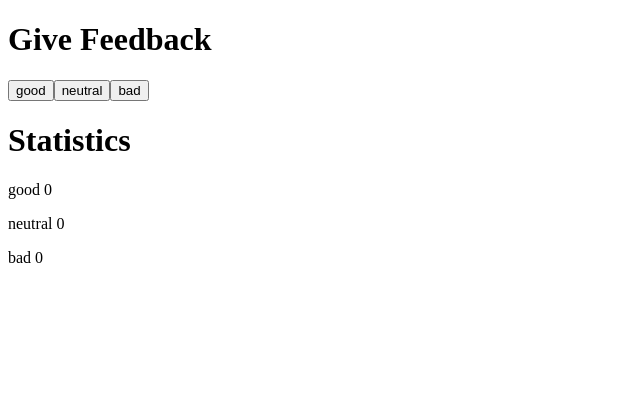
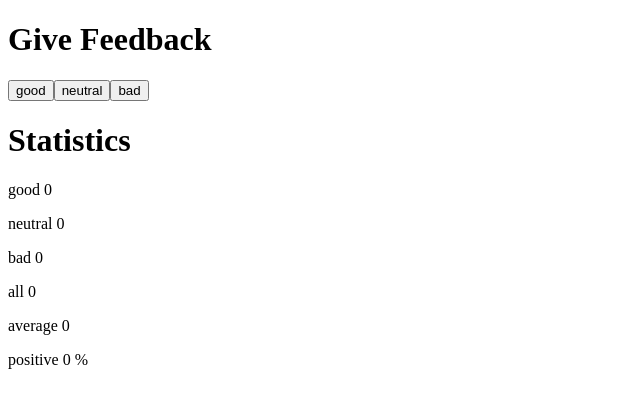
Before and after one commit to n1k1k/full-stack-mooc, a React (Vite) app in the folder osa1/unicafe/: page / in a window 1280 px wide. Shown: the top 408 px of the page, without its empty margins (0-640 px from the left). Built offline with nearby package versions, Linux system fonts and the light colour scheme.

Commit message:
Exercise 1.7

```diff
--- a/osa1/unicafe/src/App.jsx
+++ b/osa1/unicafe/src/App.jsx
@@ -8,30 +8,58 @@ const Button = ({ onClick, text }) => {
   )
 }
 
-const Display = ({ text, value }) => {
-  return (
-    <p>
-      {text} {value}
-    </p>
-  )
+const Average = ({ total, all }) => {
+  if (all === 0) {
+    return <p>average 0</p>
+  }
+  return <p>average {total / all}</p>
+}
+
+const Positive = ({ good, all }) => {
+  if (all === 0) {
+    return <p>positive 0 %</p>
+  }
+  return <p>positive {good / all * 100} %</p>
 }
 
 const App = () => {
   const [good, setGood] = useState(0)
   const [neutral, setNeutral] = useState(0)
   const [bad, setBad] = useState(0)
+  const [all, setAll] = useState(0)
+  const [total, setTotal] = useState(0)
+
+  const handleGoodClick = () => {
+    setGood(good + 1)
+    setAll(all + 1)
+    setTotal(total + 1)
+  }
+
+  const handleNeutralClick = () => {
+    setNeutral(neutral + 1)
+    setAll(all + 1)
+  }
+
+  const handleBadClick = () => {
+    setBad(bad + 1)
+    setAll(all + 1)
+    setTotal(total - 1)
+  }
 
   return (
     <div>
       <h1>Give Feedback</h1>
-      <Button onClick={() => setGood(good + 1)} text='good' />
-      <Button onClick={() => setNeutral(neutral + 1)} text='neutral' />
-      <Button onClick={() => setBad(bad + 1)} text='bad' />
+      <Button onClick={handleGoodClick} text='good' />
+      <Button onClick={handleNeutralClick} text='neutral' />
+      <Button onClick={handleBadClick} text='bad' />
 
       <h1>Statistics</h1>
       <p>good {good}</p>
       <p>neutral {neutral}</p>
       <p>bad {bad}</p>
+      <p>all {all}</p>
+      <Average total={total} all={all}/>
+      <Positive good={good} all={all} />
     </div>
   )
 }
```
